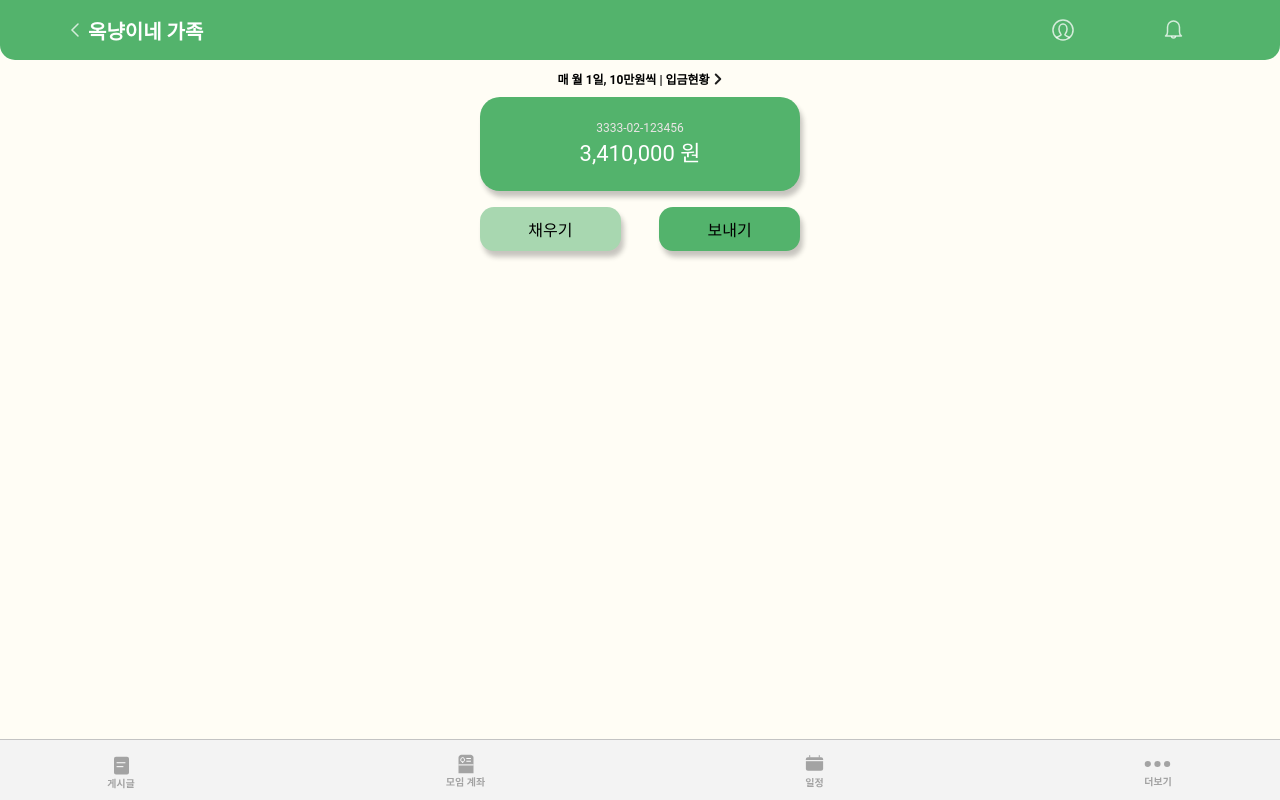
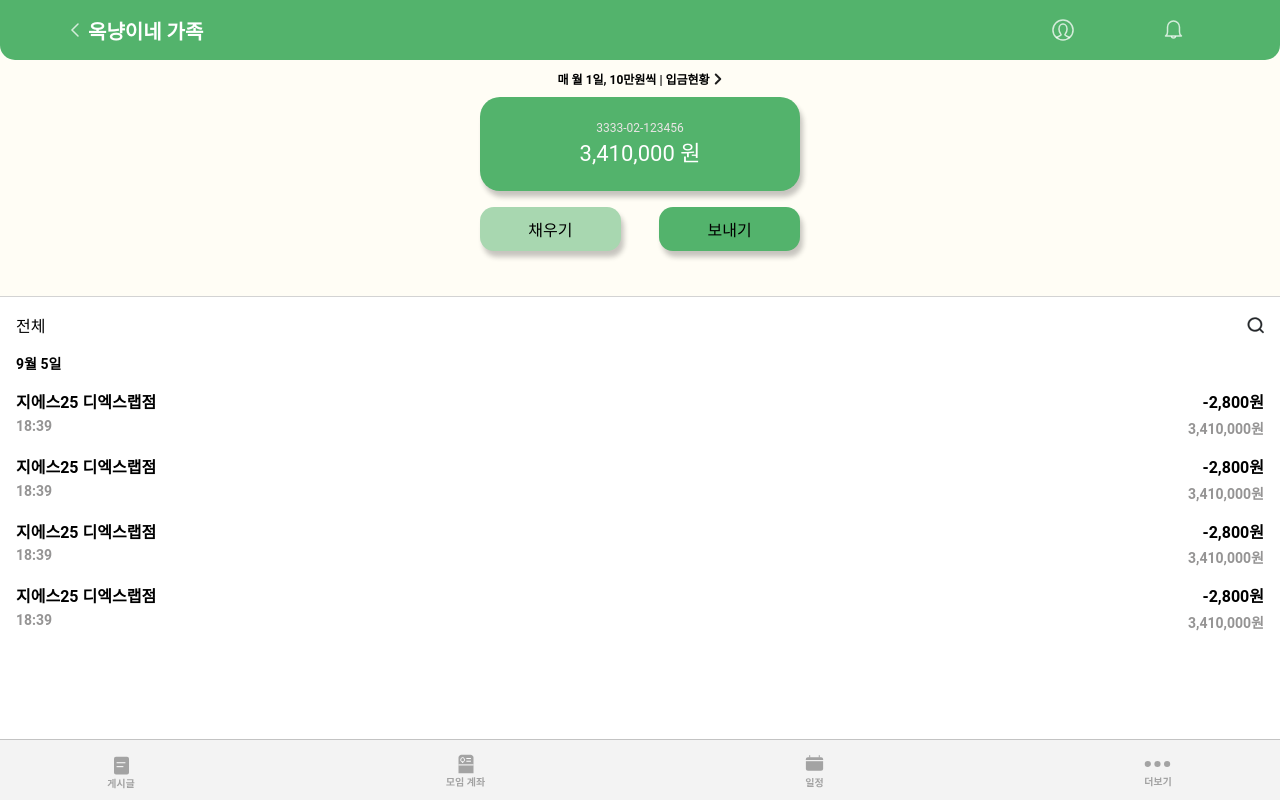
Before and after one commit to JJOK97/more-more, a React (Vite) app in the folder frontend/: page /groupaccount in a window 1280 px wide. Built offline with nearby package versions, Linux system fonts and the light colour scheme; a web font is replaced by a local one.

Commit message:
design: group account deposit list ui (S11P21A605-300)

```diff
--- a/frontend/src/assets/css/common/appRouter.css
+++ b/frontend/src/assets/css/common/appRouter.css
@@ -1,4 +1,5 @@
 main {
-    padding-top: 3.75rem;
-    padding-bottom: 3.75rem;
-  }
+	padding-top: 7.5vh;
+	padding-bottom: 7.5vh;
+	height: 85vh;
+}
--- a/frontend/src/assets/css/groupAccount/GroupAccount.css
+++ b/frontend/src/assets/css/groupAccount/GroupAccount.css
@@ -1,6 +1,71 @@
-.AccountArea {
+.account-area {
 	display: flex;
-	justify-content: center;
+	flex-direction: column;
+	justify-content: space-between;
+	align-items: center;
+	height: 100%;
+}
+
+.deposit-detail-one {
+	display: flex;
+	flex-direction: column;
+	margin: 1rem;
+}
+
+.deposit-list-place-price {
+	display: flex;
+	flex-direction: row;
+	justify-content: space-between;
+	margin-bottom: 0.3rem;
+}
+
+.deposit-list-time-balance {
+	display: flex;
+	flex-direction: row;
+	justify-content: space-between;
+}
+
+.deposit-list {
+	width: 100%;
+	height: 65%;
+	background-color: #ffffff;
+	border: 0.5px solid lightGray;
+}
+
+.deposit-list-date {
+	font-size: 14px;
+	font-weight: 700;
+	margin-left: 1rem;
+}
+
+.deposit-list-place {
+	font-size: 16px;
+	font-weight: 700;
+}
+
+.deposit-list-price {
+	font-size: 16px;
+	font-weight: 700;
+}
+
+.deposit-list-time {
+	font-size: 14px;
+	font-weight: 700;
+	color: #959494;
+}
+
+.deposit-list-balance {
+	font-size: 14px;
+	font-weight: 700;
+	color: #959494;
+}
+
+.searchStandard {
+	display: flex;
+	flex-direction: row;
+	align-items: center;
+	justify-content: space-between;
+	margin: 1rem;
 }
 
 .dues {
@@ -17,7 +82,7 @@ text[name='dues'] {
 	font-weight: 700;
 }
 
-.AccountBalance {
+.account-balance {
 	display: flex;
 	flex-direction: column;
 	align-items: center;
@@ -26,7 +91,7 @@ text[name='dues'] {
 	height: 191px;
 }
 
-.AccountBalance-info {
+.account-balance-info {
 	display: flex;
 	flex-direction: column;
 	align-items: center;
@@ -50,7 +115,7 @@ text[name='account-balance'] {
 	font-size: 22px;
 }
 
-.AccountBalance-Button {
+.account-balance-button {
 	display: flex;
 	flex-direction: row;
 	width: 320px;
@@ -58,7 +123,7 @@ text[name='account-balance'] {
 	margin-top: 1rem;
 }
 
-.AccountBalance-Button > button {
+.account-balance-button > button {
 	color: #ffffff;
 	width: 8.8rem;
 	border-radius: 14px;
--- a/frontend/src/components/groupAccount/GroupAccountBalance.jsx
+++ b/frontend/src/components/groupAccount/GroupAccountBalance.jsx
@@ -3,7 +3,7 @@ import arrow from '@/assets/img/account/arrow_right.svg';
 
 const AccountBalance = () => {
 	return (
-		<div className="AccountBalance">
+		<div className="account-balance">
 			<div className="dues">
 				<text name="dues">매 월 1일, 10만원씩 | 입금현황</text>
 				<img
@@ -11,11 +11,11 @@ const AccountBalance = () => {
 					alt="move_to_deposit_list"
 				/>
 			</div>
-			<div className="AccountBalance-info">
+			<div className="account-balance-info">
 				<text name="account-number">3333-02-123456</text>
 				<text name="account-balance">3,410,000 원</text>
 			</div>
-			<div className="AccountBalance-Button">
+			<div className="account-balance-button">
 				<button name="fill">채우기</button>
 				<button name="send">보내기</button>
 			</div>
--- /dev/null
+++ b/frontend/src/components/groupAccount/GroupAccountDepositList.jsx
@@ -0,0 +1,52 @@
+import React from 'react';
+import '@/assets/css/groupAccount/GroupAccount.css';
+
+const GroupAccountDepositList = () => {
+	return (
+		<div>
+			<div className="deposit-list-date">9월 5일</div>
+			<div className="deposit-detail-one">
+				<div className="deposit-list-place-price">
+					<div className="deposit-list-place">지에스25 디엑스랩점</div>
+					<div className="deposit-list-price">-2,800원</div>
+				</div>
+				<div className="deposit-list-time-balance">
+					<div className="deposit-list-time">18:39</div>
+					<div className="deposit-list-balance">3,410,000원</div>
+				</div>
+			</div>
+			<div className="deposit-detail-one">
+				<div className="deposit-list-place-price">
+					<div className="deposit-list-place">지에스25 디엑스랩점</div>
+					<div className="deposit-list-price">-2,800원</div>
+				</div>
+				<div className="deposit-list-time-balance">
+					<div className="deposit-list-time">18:39</div>
+					<div className="deposit-list-balance">3,410,000원</div>
+				</div>
+			</div>
+			<div className="deposit-detail-one">
+				<div className="deposit-list-place-price">
+					<div className="deposit-list-place">지에스25 디엑스랩점</div>
+					<div className="deposit-list-price">-2,800원</div>
+				</div>
+				<div className="deposit-list-time-balance">
+					<div className="deposit-list-time">18:39</div>
+					<div className="deposit-list-balance">3,410,000원</div>
+				</div>
+			</div>
+			<div className="deposit-detail-one">
+				<div className="deposit-list-place-price">
+					<div className="deposit-list-place">지에스25 디엑스랩점</div>
+					<div className="deposit-list-price">-2,800원</div>
+				</div>
+				<div className="deposit-list-time-balance">
+					<div className="deposit-list-time">18:39</div>
+					<div className="deposit-list-balance">3,410,000원</div>
+				</div>
+			</div>
+		</div>
+	);
+};
+
+export default GroupAccountDepositList;
--- /dev/null
+++ b/frontend/src/components/groupAccount/GroupAccountDepositWithdrawalDetails.jsx
@@ -0,0 +1,20 @@
+import React from 'react';
+import GroupAccountDepositList from './GroupAccountDepositList';
+import account_search from '@/assets/img/account/account_search.svg';
+
+const GroupAccountDepositWithDrawalDetails = () => {
+	return (
+		<div className="deposit-list">
+			<div className="searchStandard">
+				<div className="deposit-list-filter">전체</div>
+				<img
+					src={account_search}
+					alt="account_search"
+				/>
+			</div>
+			<GroupAccountDepositList />
+		</div>
+	);
+};
+
+export default GroupAccountDepositWithDrawalDetails;
--- a/frontend/src/pages/groupAccount/GroupAccount.jsx
+++ b/frontend/src/pages/groupAccount/GroupAccount.jsx
@@ -1,12 +1,14 @@
 // 여기에 import 시켜서 화면 렌더링 시키기
 // 컴포넌트들이 다 합쳐지는 페이지
 import AccountBalance from '@/components/groupAccount/GroupAccountBalance';
+import GroupAccountDepositWithdrawalDetails from '@/components/groupAccount/GroupAccountDepositWithDrawalDetails';
 import '@/assets/css/groupAccount/GroupAccount.css';
 
 const GroupAccount = () => {
 	return (
-		<div className="AccountArea">
+		<div className="account-area">
 			<AccountBalance />
+			<GroupAccountDepositWithdrawalDetails />
 		</div>
 	);
 };
```
Also changed, not shown: frontend/src/assets/img/account/account_search.svg (added).
